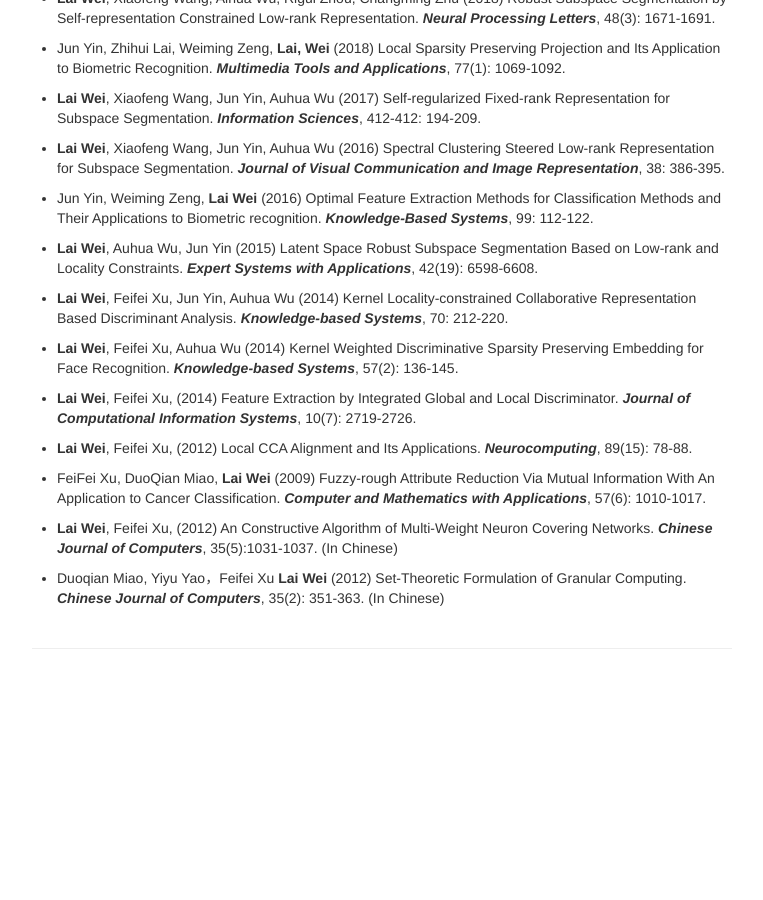
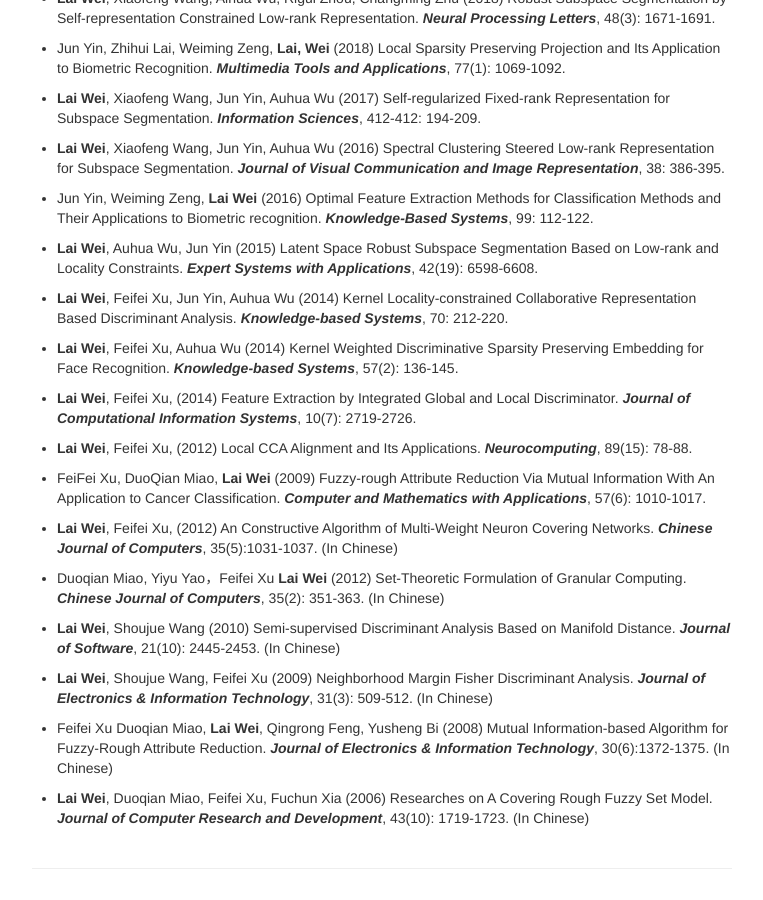
Before and after one commit to weilyshmtu/weilyshmtu.github.io, a Jekyll site: the page built from pages/pubs.md, in a window 1280 px wide and 900 px high, scrolled down 694 px. Shown: the whole window, without its empty margins (258-1021 px from the left). Built offline with Jekyll 4.4.1, drawn with Linux system fonts in a browser that asks for light colours; before the commit the page ends 1374 px from its top, so only the background shows below that.

Commit message:
Update pubs.md

```diff
--- a/pages/pubs.md
+++ b/pages/pubs.md
@@ -54,6 +54,14 @@ title: Lai Wei's publications
 
 <ul> <li> Duoqian Miao, Yiyu Yao，Feifei Xu <b>Lai Wei</b> (2012) Set-Theoretic Formulation of Granular Computing. <i><b>Chinese Journal of Computers</b></i>, 35(2): 351-363. (In Chinese)</li></ul>
 
+<ul> <li> <b>Lai Wei</b>, Shoujue Wang (2010) Semi-supervised Discriminant Analysis Based on Manifold Distance. <i><b>Journal of Software</b></i>, 21(10): 2445-2453. (In Chinese)</li></ul>
+
+<ul> <li> <b>Lai Wei</b>, Shoujue Wang, Feifei Xu (2009) Neighborhood Margin Fisher Discriminant Analysis. <i><b>Journal of Electronics & Information Technology</b></i>, 31(3): 509-512. (In Chinese)</li></ul>
+
+
+<ul> <li> Feifei Xu Duoqian Miao, <b>Lai Wei</b>, Qingrong Feng, Yusheng Bi (2008) Mutual Information-based Algorithm for Fuzzy-Rough Attribute Reduction. <i><b>Journal of Electronics & Information Technology</b></i>, 30(6):1372-1375. (In Chinese)</li></ul>
+
+<ul> <li> <b>Lai Wei</b>, Duoqian Miao, Feifei Xu, Fuchun Xia (2006) Researches on A Covering Rough Fuzzy Set Model. <i><b>Journal of Computer Research and Development</b></i>, 43(10): 1719-1723. (In Chinese)</li></ul>
 <!--
 <ol start="3"> <li> Rosen, J., <b>Yang, Y.</b>, Abnousi, A., Chen, J., Song, M., Jones, I., Shen, Y., Hu, M., Li, Y. (2021+) HPRep: Quantifying reproducibility in HiChIP and PLAC-seq datasets. <i><b>bioRxiv</b></i>. <<a href="https://www.biorxiv.org/content/10.1101/2020.11.23.394239v1">link</a>></li></ol>
 -->
```
